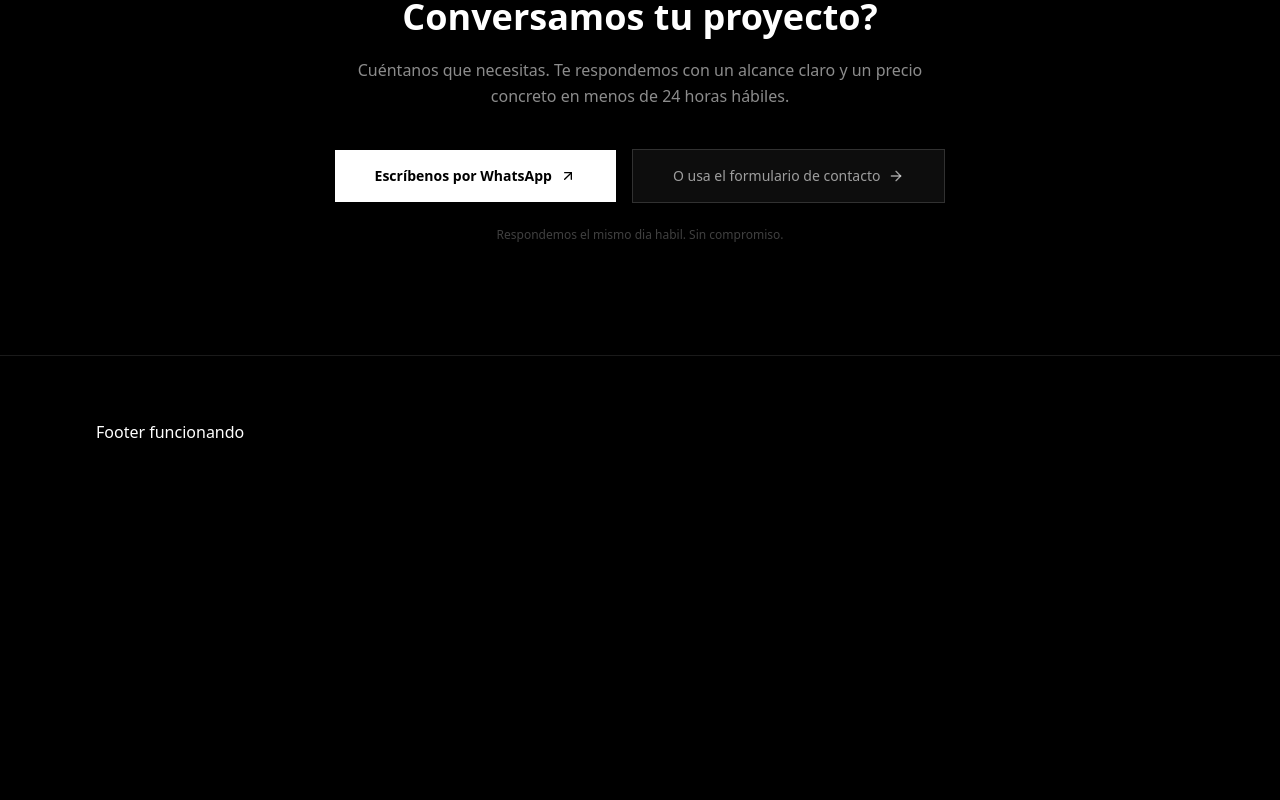
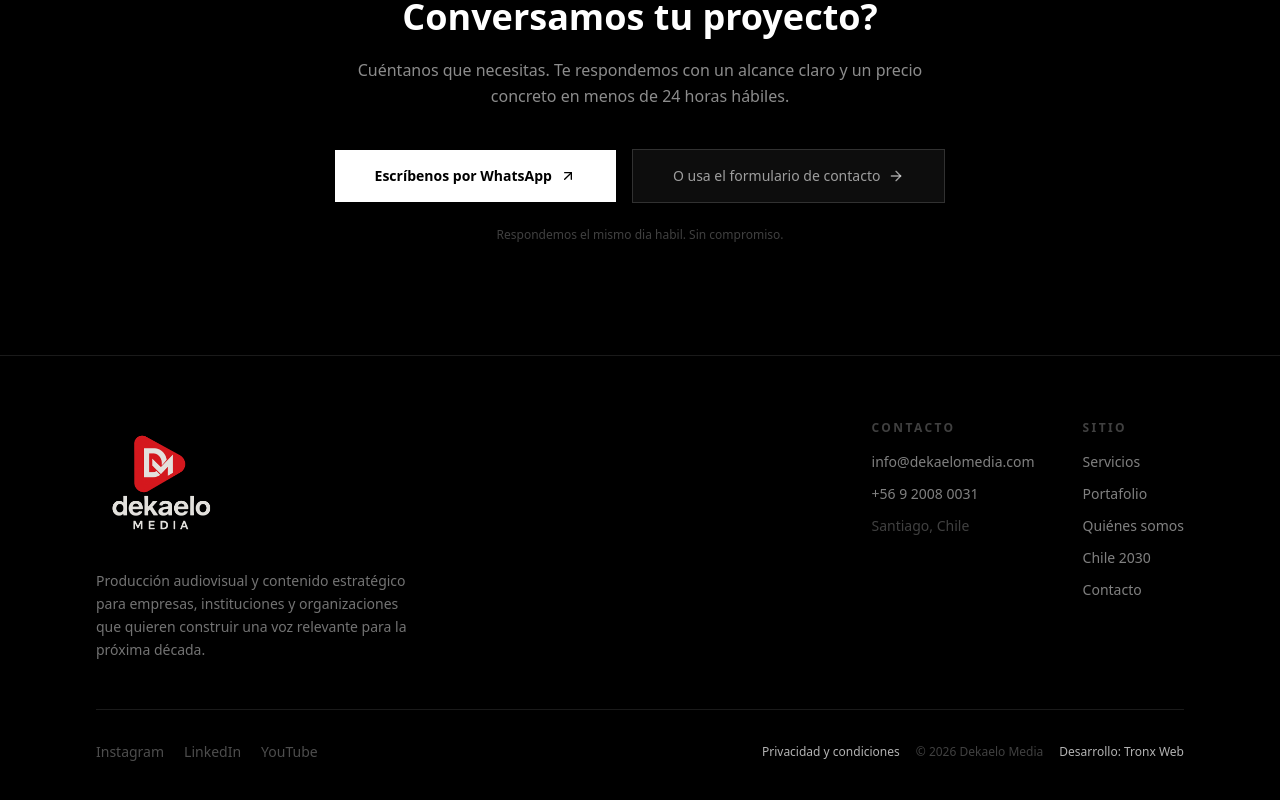
Before and after one commit to TronxGroup/Dekaelo-Media, a Next.js app: page / in a window 1280 px wide. Shown: the part 7144-7944 px from the top of the page. Before the commit the page ends 7652 px from the top, so only its background shows below. Built offline with nearby package versions, Linux system fonts and the light colour scheme.

Commit message:
Update Footer.tsx

```diff
--- a/app/components/Footer.tsx
+++ b/app/components/Footer.tsx
@@ -1,7 +1,159 @@
 "use client";
 
+import Link from "next/link";
+import Image from "next/image";
+
+const waLink =
+  "https://wa.me/56920080031?text=Hola%2C%20quiero%20conversar%20sobre%20un%20proyecto%20con%20Dekaelo%20Media.%0A%0AEmpresa%3A%0AQue%20necesito%3A%0AFecha%20tentativa%3A%0A%0AGracias";
+
 export function Footer() {
-return ( <footer className="border-t border-white/10 bg-black text-white"> <div className="container max-w-6xl py-16">
-Footer funcionando </div> </footer>
-);
+  return (
+    <footer className="border-t border-white/10 bg-black text-white">
+      <div className="container max-w-6xl py-16">
+        <div className="grid gap-12 md:grid-cols-[1fr_auto_auto]">
+          {/* Marca */}
+          <div className="max-w-xs">
+            <Link href="/">
+              <Image
+                src="/logo_text_white.png"
+                alt="Dekaelo Media"
+                width={130}
+                height={36}
+                className="mb-5 opacity-90"
+              />
+            </Link>
+
+            <p className="text-sm leading-relaxed text-white/45">
+              Producción audiovisual y contenido estratégico para empresas,
+              instituciones y organizaciones que quieren construir una voz
+              relevante para la próxima década.
+            </p>
+          </div>
+
+          {/* Contacto */}
+          <div className="space-y-3">
+            <p className="mb-4 text-xs font-semibold uppercase tracking-[0.2em] text-white/25">
+              Contacto
+            </p>
+
+            <a
+              href="mailto:info@dekaelomedia.com"
+              className="block text-sm text-white/50 transition hover:text-white"
+            >
+              info@dekaelomedia.com
+            </a>
+
+            <a
+              href={waLink}
+              target="_blank"
+              rel="noopener noreferrer"
+              className="block text-sm text-white/50 transition hover:text-white"
+            >
+              +56 9 2008 0031
+            </a>
+
+            <p className="text-sm text-white/25">Santiago, Chile</p>
+          </div>
+
+          {/* Navegación */}
+          <div className="space-y-3">
+            <p className="mb-4 text-xs font-semibold uppercase tracking-[0.2em] text-white/25">
+              Sitio
+            </p>
+
+            <Link
+              href="/servicios"
+              className="block text-sm text-white/50 transition hover:text-white"
+            >
+              Servicios
+            </Link>
+
+            <Link
+              href="/portafolio"
+              className="block text-sm text-white/50 transition hover:text-white"
+            >
+              Portafolio
+            </Link>
+
+            <Link
+              href="/quienes-somos"
+              className="block text-sm text-white/50 transition hover:text-white"
+            >
+              Quiénes somos
+            </Link>
+
+            <Link
+              href="/vision-chile-2030"
+              className="block text-sm text-white/50 transition hover:text-white"
+            >
+              Chile 2030
+            </Link>
+
+            <Link
+              href="/contacto"
+              className="block text-sm text-white/50 transition hover:text-white"
+            >
+              Contacto
+            </Link>
+          </div>
+        </div>
+
+        {/* Bottom */}
+        <div className="mt-12 flex flex-col gap-4 border-t border-white/10 pt-8 sm:flex-row sm:items-center sm:justify-between">
+          {/* Social */}
+          <div className="flex items-center gap-5">
+            <a
+              href="https://www.instagram.com/dekaelo_media/"
+              target="_blank"
+              rel="noopener noreferrer"
+              className="text-sm text-white/30 transition hover:text-white"
+            >
+              Instagram
+            </a>
+
+            <a
+              href="https://www.linkedin.com/company/dekaelo-media/"
+              target="_blank"
+              rel="noopener noreferrer"
+              className="text-sm text-white/30 transition hover:text-white"
+            >
+              LinkedIn
+            </a>
+
+            <a
+              href="https://www.youtube.com/@dekaelo_media"
+              target="_blank"
+              rel="noopener noreferrer"
+              className="text-sm text-white/30 transition hover:text-white"
+            >
+              YouTube
+            </a>
+          </div>
+
+          {/* Legal */}
+          <div className="flex flex-wrap items-center gap-4 text-xs text-white/25">
+            <Link
+              href="/privacidad-condiciones"
+              className="transition hover:text-white"
+            >
+              Privacidad y condiciones
+            </Link>
+
+            <span>
+              © {new Date().getFullYear()} Dekaelo Media
+            </span>
+
+            <a
+              href="https://www.tronxweb.cl"
+              target="_blank"
+              rel="noopener noreferrer"
+              className="transition hover:text-white"
+            >
+              Desarrollo: Tronx Web
+            </a>
+          </div>
+        </div>
+      </div>
+    </footer>
+  );
 }
```
